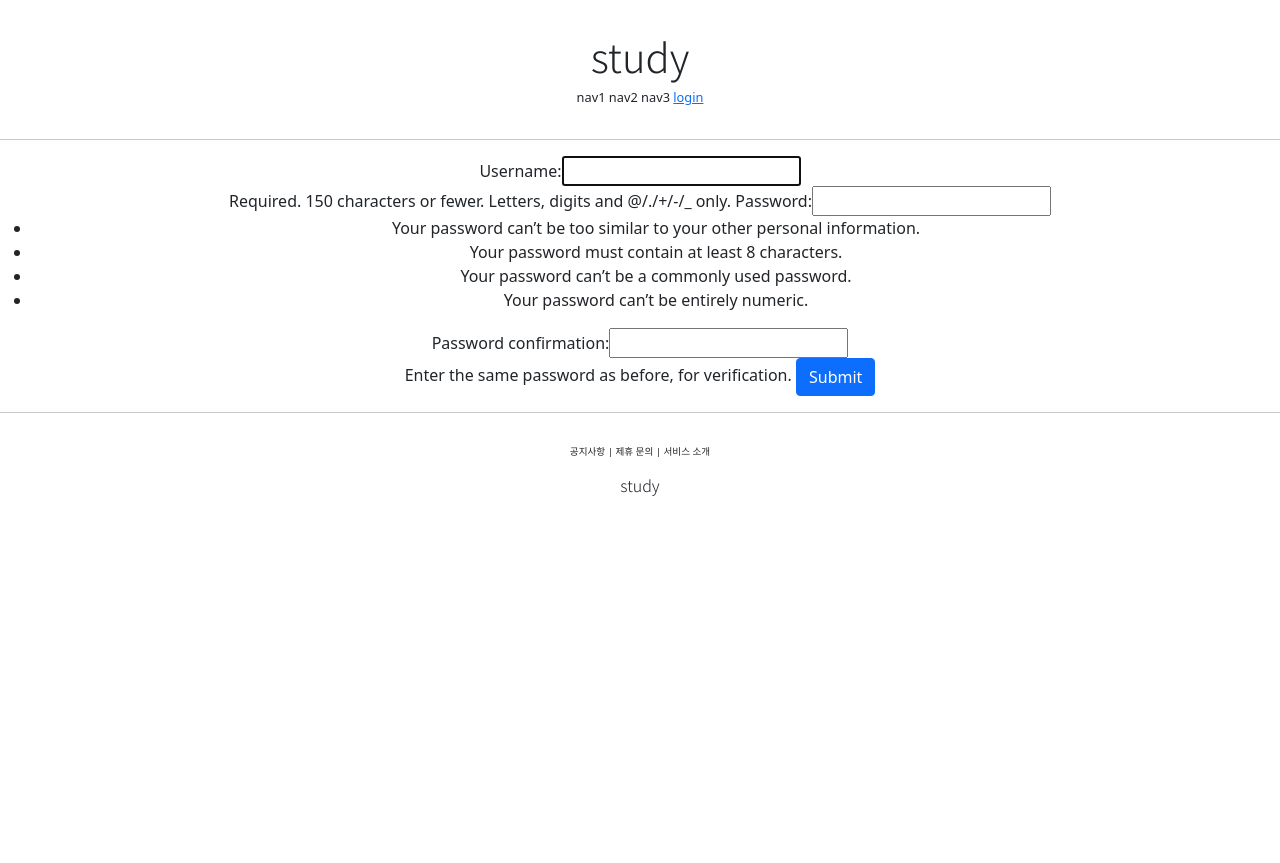
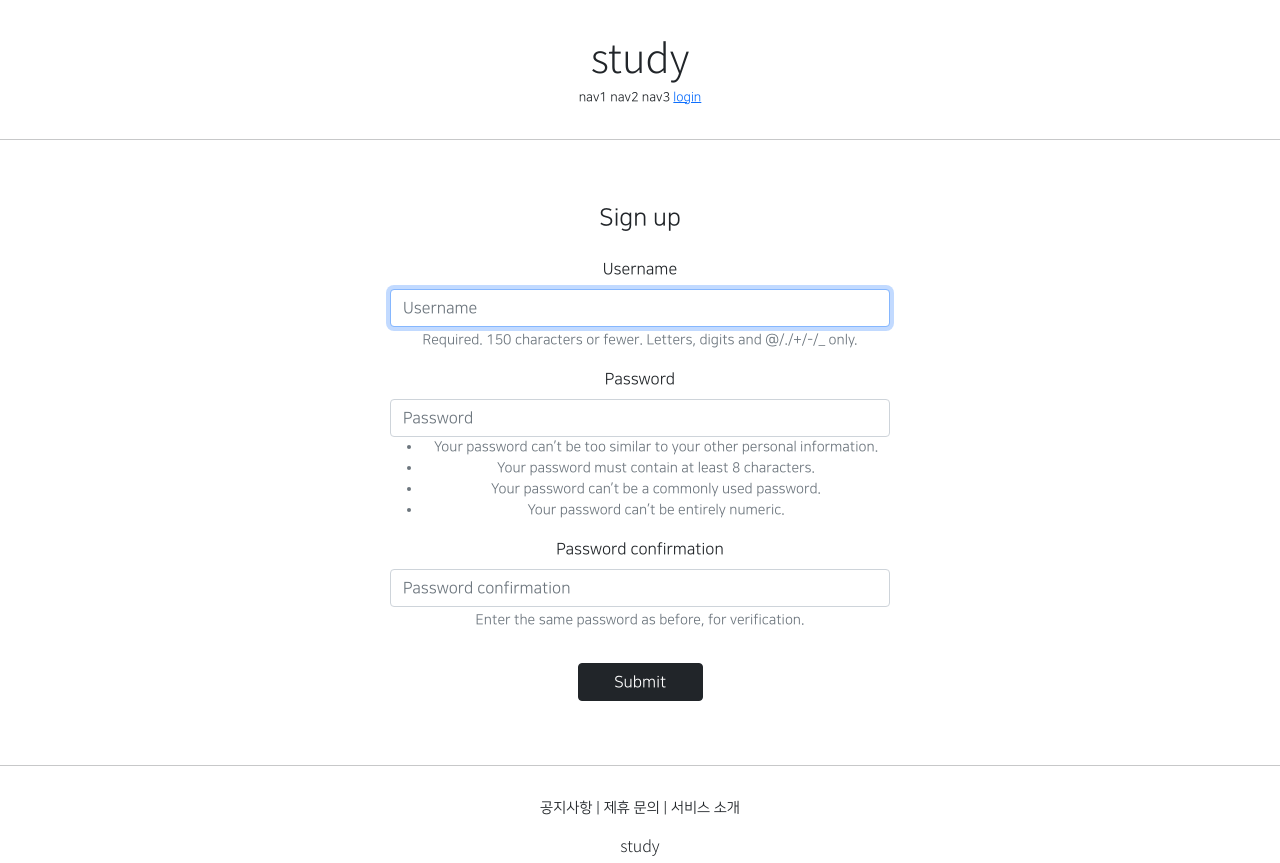
Before and after one commit to aprilinbloom/DjangoStudy, a Django app: page /account/create/ in a window 1280 px wide. Before the commit the page ends 496 px from the top, so only its background shows below. Run offline with Django 3.2, Linux system fonts and the light colour scheme; some libraries are stand-ins or nearby versions; some web fonts are replaced.

Commit message:
django course 23 commit

```diff
--- a/accountapp/templates/accountapp/create.html
+++ b/accountapp/templates/accountapp/create.html
@@ -1,12 +1,16 @@
 {% extends 'base.html' %}
+{% load bootstrap4 %}
 
 {% block content %}
 
-  <div style="text-align: center;">
+  <div style="text-align: center; max-width: 500px; margin: 4rem auto;">
+    <div class="mb-4">
+      <h4>Sign up</h4>
+    </div>
     <form action ="{% url 'accountapp:create' %}" method="post">
       {% csrf_token %}
-      {{ form }}
-      <input type="submit" class="btn btn-primary">
+      {% bootstrap_form form %}
+      <input type="submit" class="btn btn-dark col-3 mt-3">
     </form>
   </div>
 
--- a/static/base.css
+++ b/static/base.css
@@ -22,5 +22,5 @@
     }
 
 .footer_menu {
-    font-size: .6rem;
+    font-size: .9rem;
     }
--- a/studypinterset/settings.py
+++ b/studypinterset/settings.py
@@ -49,6 +49,7 @@ INSTALLED_APPS = [
     'django.contrib.sessions',
     'django.contrib.messages',
     'django.contrib.staticfiles',
+    'bootstrap4',
     'accountapp',
 ]
 
--- a/templates/base.html
+++ b/templates/base.html
@@ -3,7 +3,7 @@
 
 {% include 'head.html' %}
 
-<body>
+<body style="font-family: NanumSquareOTFRegular;">
 
     {% include 'header.html' %}
 
--- a/templates/head.html
+++ b/templates/head.html
@@ -14,4 +14,27 @@
 
     <!-- DEFAULT CSS LINK -->
     <link rel="stylesheet" type="text/css" href="{% static 'base.css' %}">
+
+    <style>
+        @font-face {
+            font-family: 'NanumSquareOTFRegular';
+            src: local('NanumSquareOTFRegular'),
+            url("{% static 'fonts/NanumSquareOTFRegular.otf' %}") format("opentype");
+            }
+        @font-face {
+            font-family: 'NanumSquareOTFBold';
+            src: local('NanumSquareOTFBold'),
+            url("{% static 'fonts/NanumSquareOTFBold.otf' %}") format("opentype");
+            }
+        @font-face {
+            font-family: 'NanumSquareOTFLight';
+            src: local('NanumSquareOTFLight'),
+            url("{% static 'fonts/NanumSquareOTFLight.otf' %}") format("opentype");
+            }
+        @font-face {
+            font-family: 'NanumSquareOTFExtraBold';
+            src: local('NanumSquareOTFExtraBold'),
+            url("{% static 'fonts/NanumSquareOTFExtraBold.otf' %}") format("opentype");
+            }
+    </style>
 </head>
```
Also changed, not shown: accountapp/templates/accountapp/login.html (+5 -3 lines), static/fonts/NanumSquareOTFBold.otf (added), static/fonts/NanumSquareOTFExtraBold.otf (added), static/fonts/NanumSquareOTFLight.otf (added), static/fonts/NanumSquareOTFRegular.otf (added).
